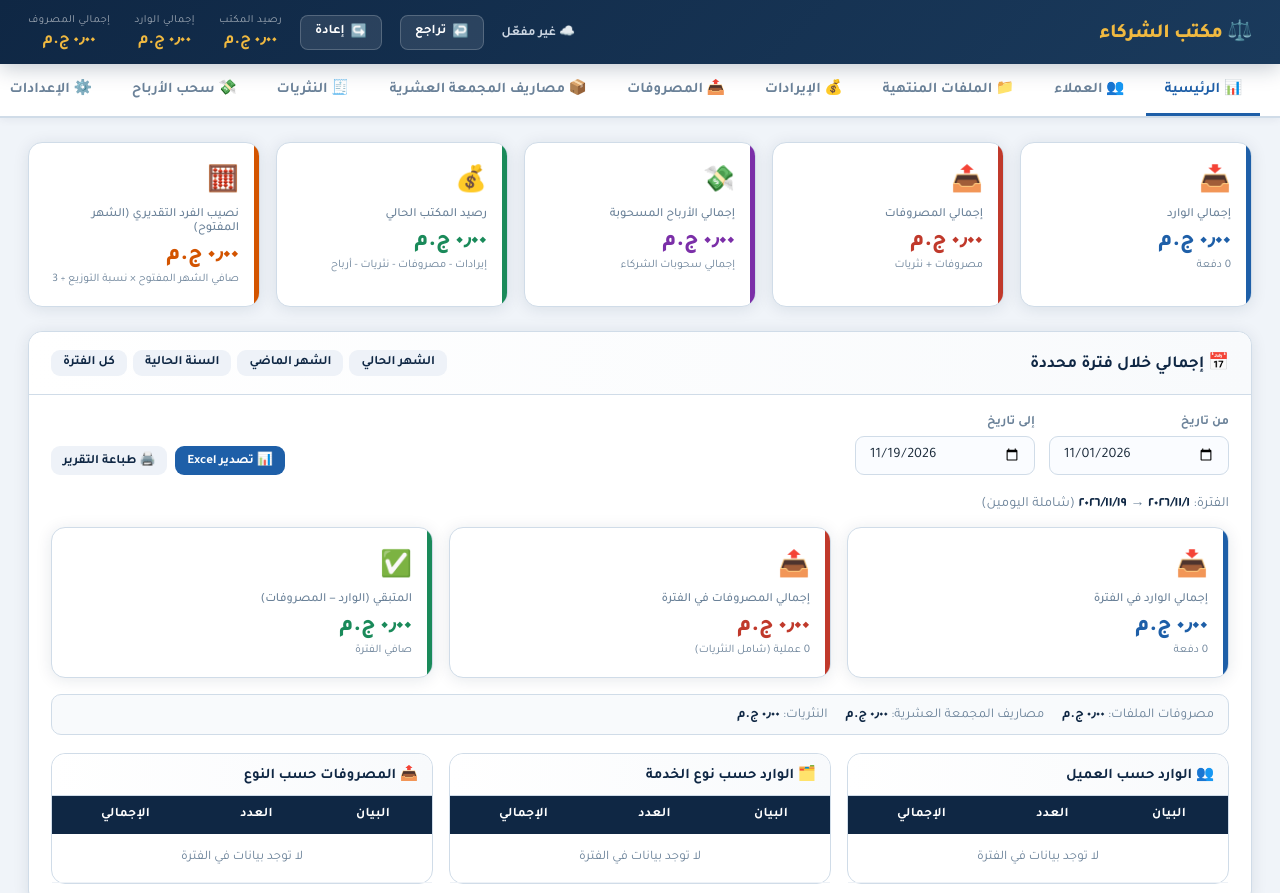
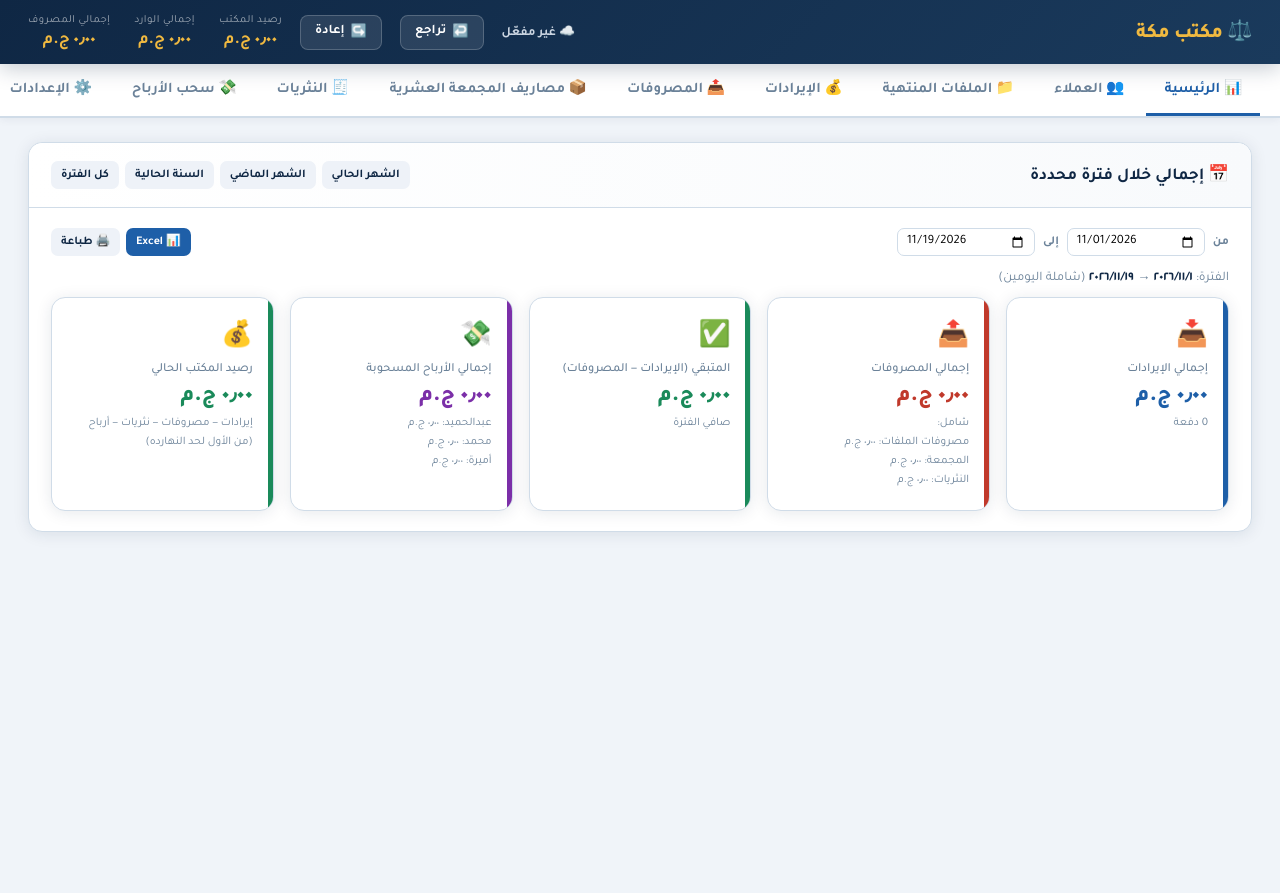
Before and after one commit to m7amedshahawy-1994/makkahoffice6, a plain HTML site: page index.html in a window 1280 px wide. Shown: the top 893 px of the page. After the commit the page ends 800 px from the top, so only its background shows below. Drawn offline with Linux system fonts and the light colour scheme.

Commit message:
Add files via upload

```diff
--- a/index.html
+++ b/index.html
@@ -6,11 +6,11 @@
 <meta name="theme-color" content="#0f2744">
 <meta name="mobile-web-app-capable" content="yes">
 <meta name="apple-mobile-web-app-capable" content="yes">
-<meta name="apple-mobile-web-app-title" content="مكتب الشركاء">
+<meta name="apple-mobile-web-app-title" content="مكتب مكة">
 <link rel="manifest" href="manifest.json">
 <link rel="icon" type="image/png" href="icon-192.png">
 <link rel="apple-touch-icon" href="icon-192.png">
-<title>نظام إدارة مكتب الشركاء</title>
+<title>نظام إدارة مكتب مكة</title>
 <link href="https://fonts.googleapis.com/css2?family=Tajawal:wght@300;400;500;700;800&display=swap" rel="stylesheet">
 <script src="https://cdnjs.cloudflare.com/ajax/libs/xlsx/0.18.5/xlsx.full.min.js"></script>
 <style>
@@ -104,6 +104,22 @@
   td { padding:10px 14px; color:var(--text); }
   .td-num { font-weight:700; color:var(--navy); font-variant-numeric: tabular-nums; }
   .td-muted { color:var(--muted); font-size:.82rem; }
+  .kpi-grid-3 { grid-template-columns:repeat(3,1fr); }
+  .btn.btn-xs { padding:4px 10px; font-size:.74rem; border-radius:7px; min-height:28px; line-height:1.4; gap:4px; }
+  .rng-row { display:flex; align-items:center; gap:6px 8px; flex-wrap:wrap; margin-bottom:12px; }
+  .rng-row label { font-size:.76rem; color:var(--muted); font-weight:600; margin:0; }
+  input.rng-date { padding:4px 8px; font-size:.8rem; border:1.5px solid var(--border); border-radius:7px; font-family:'Tajawal',sans-serif; width:138px; min-height:28px; background:#fff; }
+  .rng-actions { margin-inline-start:auto; display:flex; gap:6px; }
+  .kpi-sub { line-height:1.65; }
+  /* جدول العملاء: الأعمدة حسب المحتوى، والنص الطويل ينزل تحت بعضه */
+  .tbl-compact { font-size:.84rem; }
+  .tbl-compact thead th { white-space:normal; padding:9px 8px; line-height:1.3; vertical-align:middle; }
+  .tbl-compact td { padding:8px; vertical-align:middle; }
+  .tbl-compact td.c-fit { white-space:nowrap; width:1%; }
+  .tbl-compact td.c-name, .tbl-compact td.c-svc, .tbl-compact td.c-adr { white-space:normal; overflow-wrap:anywhere; line-height:1.45; }
+  .tbl-compact td.c-name { min-width:120px; }
+  .tbl-compact td.c-svc, .tbl-compact td.c-adr { min-width:90px; width:14%; }
+  @media(max-width:768px){ .tbl-compact { font-size:.8rem; } .tbl-compact td { padding:7px 6px; } .tbl-compact thead th { padding:8px 6px; } }
 
   .badge { display:inline-block; padding:3px 10px; border-radius:20px; font-size:.75rem; font-weight:700; }
   .badge-green { background:#e8f8f1; color:#1a8a5a; }
@@ -331,7 +347,7 @@
 </header>
 
 <nav id="main-nav">
-  <div class="nav-head"><span>⚖️ مكتب الشركاء</span><button class="nav-close" onclick="closeNav()" aria-label="إغلاق">✕</button></div>
+  <div class="nav-head"><span>⚖️ مكتب مكة</span><button class="nav-close" onclick="closeNav()" aria-label="إغلاق">✕</button></div>
   <button class="active" onclick="showPage('dashboard',this)">📊 الرئيسية</button>
   <button onclick="showPage('clients',this)">👥 العملاء</button>
   <button onclick="showPage('archived',this)">📁 الملفات المنتهية</button>
@@ -348,76 +364,29 @@
 
 <!-- ═══════════════ DASHBOARD ═══════════════ -->
 <div class="page active" id="page-dashboard">
-  <div class="kpi-grid">
-    <div class="kpi" style="--kpi-color:#1e5fa8">
-      <div class="kpi-icon">📥</div>
-      <div class="kpi-label">إجمالي الوارد</div>
-      <div class="kpi-value" id="kpi-income">0</div>
-      <div class="kpi-sub" id="kpi-income-count">0 دفعة</div>
-    </div>
-    <div class="kpi" style="--kpi-color:#c0392b">
-      <div class="kpi-icon">📤</div>
-      <div class="kpi-label">إجمالي المصروفات</div>
-      <div class="kpi-value" id="kpi-expense">0</div>
-      <div class="kpi-sub" id="kpi-expense-count">شامل النثريات</div>
-    </div>
-    <div class="kpi" style="--kpi-color:#7b2fa8">
-      <div class="kpi-icon">💸</div>
-      <div class="kpi-label">إجمالي الأرباح المسحوبة</div>
-      <div class="kpi-value" id="kpi-profits">0</div>
-      <div class="kpi-sub" id="kpi-profits-sub">إجمالي سحوبات الشركاء</div>
-    </div>
-    <div class="kpi" style="--kpi-color:#1a8a5a">
-      <div class="kpi-icon">💰</div>
-      <div class="kpi-label">رصيد المكتب الحالي</div>
-      <div class="kpi-value" id="kpi-balance">0</div>
-      <div class="kpi-sub">إيرادات - مصروفات - نثريات - أرباح</div>
-    </div>
-    <div class="kpi" style="--kpi-color:#d35400">
-      <div class="kpi-icon">🧮</div>
-      <div class="kpi-label">نصيب الفرد التقديري (الشهر المفتوح)</div>
-      <div class="kpi-value" id="kpi-share">0</div>
-      <div class="kpi-sub" id="kpi-share-sub">صافي الشهر المفتوح × نسبة التوزيع ÷ عدد الشركاء</div>
-    </div>
-  </div>
-
   <!-- ═══ إجمالي خلال فترة محددة ═══ -->
   <div class="card" style="margin-bottom:24px">
     <div class="card-header">
       <h2>📅 إجمالي خلال فترة محددة</h2>
       <div style="display:flex;gap:6px;flex-wrap:wrap">
-        <button class="btn btn-ghost btn-sm" onclick="setRangePreset('month')">الشهر الحالي</button>
-        <button class="btn btn-ghost btn-sm" onclick="setRangePreset('lastmonth')">الشهر الماضي</button>
-        <button class="btn btn-ghost btn-sm" onclick="setRangePreset('year')">السنة الحالية</button>
-        <button class="btn btn-ghost btn-sm" onclick="setRangePreset('all')">كل الفترة</button>
+        <button class="btn btn-ghost btn-xs" onclick="setRangePreset('month')">الشهر الحالي</button>
+        <button class="btn btn-ghost btn-xs" onclick="setRangePreset('lastmonth')">الشهر الماضي</button>
+        <button class="btn btn-ghost btn-xs" onclick="setRangePreset('year')">السنة الحالية</button>
+        <button class="btn btn-ghost btn-xs" onclick="setRangePreset('all')">كل الفترة</button>
       </div>
     </div>
     <div class="card-body">
-      <div style="display:flex;gap:14px;align-items:flex-end;flex-wrap:wrap;margin-bottom:18px">
-        <div class="form-group" style="min-width:180px">
-          <label>من تاريخ</label>
-          <input type="date" id="range-from" onchange="onRangeChange()">
-        </div>
-        <div class="form-group" style="min-width:180px">
-          <label>إلى تاريخ</label>
-          <input type="date" id="range-to" onchange="onRangeChange()">
-        </div>
-        <div style="display:flex;gap:8px;flex-wrap:wrap;margin-inline-start:auto">
-          <button class="btn btn-primary btn-sm" onclick="exportRangeExcel()">📊 تصدير Excel</button>
-          <button class="btn btn-ghost btn-sm" onclick="printRangeReport()">🖨️ طباعة التقرير</button>
-        </div>
+      <div class="rng-row">
+        <label for="range-from">من</label>
+        <input type="date" id="range-from" class="rng-date" onchange="onRangeChange()">
+        <label for="range-to">إلى</label>
+        <input type="date" id="range-to" class="rng-date" onchange="onRangeChange()">
+        <span class="rng-actions">
+          <button class="btn btn-primary btn-xs" onclick="exportRangeExcel()">📊 Excel</button>
+          <button class="btn btn-ghost btn-xs" onclick="printRangeReport()">🖨️ طباعة</button>
+        </span>
       </div>
       <div id="range-summary-body"></div>
-    </div>
-  </div>
-
-  <div class="card" style="margin-bottom:24px">
-    <div class="card-header"><h2>💸 ملخص سحوبات الشركاء</h2></div>
-    <div class="card-body">
-      <table>
-        <thead><tr><th>الشريك</th><th>إجمالي السحوبات</th></tr></thead>
-        <tbody id="partners-table-body"></tbody>
-      </table>
     </div>
   </div>
 </div>
@@ -445,11 +414,11 @@
         </select>
       </div>
       <div class="table-wrap" style="max-height:65vh;overflow-y:auto;">
-        <table>
+        <table class="tbl-compact">
           <thead style="position:sticky;top:0;z-index:10;">
             <tr>
               <th>#</th><th>الكود</th><th>الاسم</th><th>العنوان</th><th>نوع الخدمة</th>
-              <th>التكلفة المتفق عليها</th><th>المدفوع</th><th>المصاريف</th><th>الربح</th>
+              <th>المدفوع</th><th>المصاريف</th><th>الربح</th>
               <th>الحالة</th><th>إجراء</th>
             </tr>
           </thead>
@@ -737,7 +706,7 @@
     <div class="card-body">
       <p style="color:var(--muted);font-size:.88rem;margin-bottom:18px">اكتب أسماء الشركاء الحقيقية — هتتعكس في كل التقارير تلقائياً.</p>
       <div class="form-grid" style="grid-template-columns:1fr">
-        <div class="form-group"><label>اسم المكتب</label><input type="text" id="s-office-name" placeholder="مكتب الشركاء"></div>
+        <div class="form-group"><label>اسم المكتب</label><input type="text" id="s-office-name" placeholder="مكتب مكة"></div>
         <div class="form-group"><label>الشريك الأول</label><input type="text" id="s-p1" placeholder="الشريك الأول"></div>
         <div class="form-group"><label>الشريك الثاني</label><input type="text" id="s-p2" placeholder="الشريك الثاني"></div>
         <div class="form-group"><label>الشريك الثالث</label><input type="text" id="s-p3" placeholder="الشريك الثالث"></div>
@@ -1122,7 +1091,8 @@ let profits       = DB.get('profits')       || [];
 let pettyCash     = DB.get('pettyCash')     || [];
 let distributions = DB.get('distributions') || [];
 let activityLogs  = DB.get('activityLogs')  || [];
-let settings      = DB.get('settings')      || { officeName:'مكتب الشركاء', partners:['عبدالحميد','محمد','أميرة'], distRatio:67 };
+let settings      = DB.get('settings')      || { officeName:'مكتب مكة', partners:['عبدالحميد','محمد','أميرة'], distRatio:67 };
+function officeName(){ const n=((settings&&settings.officeName)||'').trim(); return (!n||n==='مكتب الشركاء')?'مكتب مكة':n; }
 let nextClientId  = parseInt(localStorage.getItem('mkb_nci')||'1');
 let nextPaymentId = parseInt(localStorage.getItem('mkb_npi')||'1');
 let nextExpenseId = parseInt(localStorage.getItem('mkb_nei')||'1');
@@ -1342,7 +1312,7 @@ function loadSettingsForm() {
   document.getElementById('s-carry-loss').checked = settings.carryLoss !== false;
 }
 function saveSettings() {
-  settings.officeName = document.getElementById('s-office-name').value.trim() || 'مكتب الشركاء';
+  settings.officeName = document.getElementById('s-office-name').value.trim() || 'مكتب مكة';
   settings.partners = [
     document.getElementById('s-p1').value.trim() || 'الشريك الأول',
     document.getElementById('s-p2').value.trim() || 'الشريك الثاني',
@@ -1353,7 +1323,7 @@ function saveSettings() {
   settings.carryLoss = document.getElementById('s-carry-loss').checked;
   document.getElementById('s-reserve-ratio').value = 100-ratio;
   save();
-  document.querySelector('header h1').innerHTML = `⚖️ <span>${settings.officeName}</span>`;
+  document.querySelector('header h1').innerHTML = `⚖️ <span>${officeName()}</span>`;
   const msg = document.getElementById('settings-saved');
   msg.style.display='inline'; setTimeout(()=>msg.style.display='none', 2000);
   renderAll();
@@ -2017,37 +1987,20 @@ function deleteProfit(id){
 }
 
 // ═══════════════ RENDER DASHBOARD ═══════════════
+function getOfficeTotals(){
+  const sum=arr=>arr.reduce((s,r)=>s+Number(r.amount||0),0);
+  const income=sum(payments);
+  const expense=sum(expenses)+sum(councilExp)+sum(pettyCash);
+  const withdrawn=sum(profits);
+  return {income,expense,withdrawn,balance:income-expense-withdrawn};
+}
 function renderDashboard(){
-  const totalIncome=payments.reduce((s,p)=>s+Number(p.amount),0);
-  const totalFilesExp=expenses.reduce((s,e)=>s+Number(e.amount),0)+councilExp.reduce((s,e)=>s+Number(e.amount),0);
-  const totalPetty=pettyCash.reduce((s,e)=>s+Number(e.amount),0);
-  const totalExpense=totalFilesExp+totalPetty;
-  const totalProfits=profits.reduce((s,p)=>s+Number(p.amount),0);
-  const balance=totalIncome-totalExpense-totalProfits;
-  const ratio=getDistRatio();
-  const openTotals=computePeriodTotals(getLastClosureToDate(), todayISO());
-  const share=computeDistribution(openTotals).perPartner;
-
-  document.getElementById('kpi-income').textContent=egp(totalIncome);
-  document.getElementById('kpi-expense').textContent=egp(totalExpense);
-  document.getElementById('kpi-profits').textContent=egp(totalProfits);
-  document.getElementById('kpi-balance').textContent=egp(balance);
-  document.getElementById('kpi-share').textContent=egp(share);
-  { const cin=getCarryIn();
-    document.getElementById('kpi-share-sub').textContent = cin>0 ? ('بعد خصم خسارة مرحّلة '+egp(cin)) : ('صافي الشهر المفتوح × نسبة التوزيع ÷ '+partnerCount()); }
-  document.getElementById('kpi-income-count').textContent=payments.length+' دفعة';
-  document.getElementById('kpi-expense-count').textContent=`مصروفات + نثريات`;
-  document.getElementById('hdr-balance').textContent=egp(balance);
-  document.getElementById('hdr-income').textContent=egp(totalIncome);
-  document.getElementById('hdr-expense').textContent=egp(totalExpense);
+  const T=getOfficeTotals();
+  document.getElementById('hdr-balance').textContent=egp(T.balance);
+  document.getElementById('hdr-income').textContent=egp(T.income);
+  document.getElementById('hdr-expense').textContent=egp(T.expense);
   renderRangeSummary();
-  document.querySelector('header h1').innerHTML=`⚖️ <span>${settings.officeName||'مكتب الشركاء'}</span>`;
-
-  const ptBody=document.getElementById('partners-table-body');
-  ptBody.innerHTML=getPartners().map(p=>{
-    const total=profits.filter(pr=>pr.partner===p).reduce((s,pr)=>s+Number(pr.amount),0);
-    return `<tr><td>${p}</td><td class="td-num">${egp(total)}</td></tr>`;
-  }).join('');
+  document.querySelector('header h1').innerHTML=`⚖️ <span>${officeName()}</span>`;
 }
 // ═══════════════ أدوات التاريخ والشركاء (مشتركة) ═══════════════
 const PARTNER_COLORS=['var(--blue)','var(--green)','var(--orange)','#7b2fa8','#16a085'];
@@ -2170,39 +2123,46 @@ function renderRangeSummary(){
   if(!ok){ el.innerHTML='<div class="alert alert-error show" style="display:block;margin:0">⚠️ تاريخ البداية بعد تاريخ النهاية، من فضلك عدّل التواريخ.</div>'; return; }
   const D=buildRangeData(from,to), t=D.t;
   const isLoss=t.remaining<0;
+  const sumA=arr=>arr.reduce((s,r)=>s+Number(r.amount||0),0);
+  const profR=profits.filter(x=>x.date&&x.date>=from&&x.date<=to);
+  const profTotal=sumA(profR);
+  const partnerLines=getPartners().map(pn=>escHtml(pn)+': '+egp(sumA(profR.filter(x=>x.partner===pn)))).join('<br>')||'لا يوجد شركاء';
+  const bal=getOfficeTotals().balance;
   el.innerHTML=`
-    <div style="margin-bottom:14px;color:var(--muted);font-size:.88rem">
+    <div style="margin-bottom:10px;color:var(--muted);font-size:.82rem">
       الفترة: <strong style="color:var(--navy)">${dateStr(from)}</strong> → <strong style="color:var(--navy)">${dateStr(to)}</strong> (شاملة اليومين)
     </div>
-    <div style="display:grid;grid-template-columns:repeat(auto-fit,minmax(220px,1fr));gap:16px;margin-bottom:16px">
-      <div class="kpi" style="--kpi-color:var(--blue)">
+    <div class="kpi-grid" style="margin-bottom:0">
+      <div class="kpi" style="--kpi-color:#1e5fa8">
         <div class="kpi-icon">📥</div>
-        <div class="kpi-label">إجمالي الوارد في الفترة</div>
+        <div class="kpi-label">إجمالي الإيرادات</div>
         <div class="kpi-value">${egp(t.income)}</div>
         <div class="kpi-sub">${t.incomeCount} دفعة</div>
       </div>
-      <div class="kpi" style="--kpi-color:var(--red)">
+      <div class="kpi" style="--kpi-color:#c0392b">
         <div class="kpi-icon">📤</div>
-        <div class="kpi-label">إجمالي المصروفات في الفترة</div>
+        <div class="kpi-label">إجمالي المصروفات</div>
         <div class="kpi-value">${egp(t.expensesTotal)}</div>
-        <div class="kpi-sub">${t.expenseCount} عملية (شامل النثريات)</div>
-      </div>
-      <div class="kpi" style="--kpi-color:${isLoss?'var(--red)':'var(--green)'}">
+        <div class="kpi-sub">شامل:<br>مصروفات الملفات: ${egp(t.filesExp)}<br>المجمعة: ${egp(t.councilTot)}<br>النثريات: ${egp(t.petty)}</div>
+      </div>
+      <div class="kpi" style="--kpi-color:${isLoss?'#c0392b':'#1a8a5a'}">
         <div class="kpi-icon">${isLoss?'⚠️':'✅'}</div>
-        <div class="kpi-label">المتبقي (الوارد − المصروفات)</div>
+        <div class="kpi-label">المتبقي (الإيرادات − المصروفات)</div>
         <div class="kpi-value">${egp(t.remaining)}</div>
         <div class="kpi-sub">${isLoss?'الفترة دي خسارة':'صافي الفترة'}</div>
       </div>
-    </div>
-    <div style="display:flex;gap:18px;flex-wrap:wrap;font-size:.84rem;color:var(--muted);background:#f8fafc;border:1px solid var(--border);border-radius:10px;padding:10px 14px;margin-bottom:18px">
-      <span>مصروفات الملفات: <strong style="color:var(--navy)">${egp(t.filesExp)}</strong></span>
-      <span>مصاريف المجمعة العشرية: <strong style="color:var(--navy)">${egp(t.councilTot)}</strong></span>
-      <span>النثريات: <strong style="color:var(--navy)">${egp(t.petty)}</strong></span>
-    </div>
-    <div style="display:grid;grid-template-columns:repeat(auto-fit,minmax(280px,1fr));gap:16px">
-      ${rangeTableHTML('👥 الوارد حسب العميل',D.byClient,true)}
-      ${rangeTableHTML('🗂️ الوارد حسب نوع الخدمة',D.byService,true)}
-      ${rangeTableHTML('📤 المصروفات حسب النوع',D.byExpType,true)}
+      <div class="kpi" style="--kpi-color:#7b2fa8">
+        <div class="kpi-icon">💸</div>
+        <div class="kpi-label">إجمالي الأرباح المسحوبة</div>
+        <div class="kpi-value">${egp(profTotal)}</div>
+        <div class="kpi-sub">${partnerLines}</div>
+      </div>
+      <div class="kpi" style="--kpi-color:${bal<0?'#c0392b':'#1a8a5a'}">
+        <div class="kpi-icon">💰</div>
+        <div class="kpi-label">رصيد المكتب الحالي</div>
+        <div class="kpi-value">${egp(bal)}</div>
+        <div class="kpi-sub">إيرادات − مصروفات − نثريات − أرباح<br>(من الأول لحد النهارده)</div>
+      </div>
     </div>
   `;
 }
@@ -2212,7 +2172,7 @@ function printRangeReport(){
   const D=buildRangeData(from,to), t=D.t;
   const area=document.getElementById('range-print-area');
   area.innerHTML=`
-    <div class="print-header" style="display:block"><h2>📅 تقرير فترة — ${escHtml(settings.officeName||'مكتب الشركاء')}</h2>
+    <div class="print-header" style="display:block"><h2>📅 تقرير فترة — ${escHtml(officeName())}</h2>
       <p>من ${dateStr(from)} إلى ${dateStr(to)} — تاريخ الطباعة: ${dateStr(todayISO())}</p></div>
     <table><thead><tr><th>البند</th><th>القيمة</th></tr></thead><tbody>
       <tr><td>إجمالي الوارد (${t.incomeCount} دفعة)</td><td class="td-num">${egp(t.income)}</td></tr>
@@ -2237,7 +2197,7 @@ function exportRangeExcel(){
   const wb=XLSX.utils.book_new();
   const add=(name,rows)=>XLSX.utils.book_append_sheet(wb,XLSX.utils.aoa_to_sheet(rows),name);
   add('الملخص',[
-    ['تقرير فترة', settings.officeName||'مكتب الشركاء'],
+    ['تقرير فترة', officeName()],
     ['من',from],['إلى',to],[],
     ['إجمالي الوارد',t.income],['عدد الدفعات',t.incomeCount],
     ['مصروفات الملفات',t.filesExp],['مصاريف المجمعة العشرية',t.councilTot],['النثريات',t.petty],
@@ -2276,23 +2236,22 @@ function renderClients(){
     const expWarn=cexp>paid?'<span class="warning-badge">⚠️ مطلوب فلوس</span>':'';
     const statusBadge=c.status==='جاري'?'badge-blue':c.status==='متوقف'?'badge-orange':'badge-green';
     return `<tr>
-      <td class="td-muted" style="text-align:center;font-weight:700">${idx+1}</td>
-      <td><span class="badge badge-blue">${c.id}</span></td>
-      <td><strong>${c.name}</strong>${expWarn}</td>
-      <td class="td-muted">${c.address||'—'}</td>
-      <td>${c.service||'—'}</td>
-      <td class="td-num">${egp(c.cost)}</td>
-      <td class="td-num" style="color:var(--green)">${egp(paid)}</td>
-      <td class="td-num" style="color:var(--orange)">${egp(cexp)}</td>
-      <td class="td-num" style="color:${profit>=0?'var(--green)':'var(--red)'}"><strong>${egp(profit)}</strong></td>
-      <td>
+      <td class="td-muted c-fit" style="text-align:center;font-weight:700">${idx+1}</td>
+      <td class="c-fit"><span class="badge badge-blue">${c.id}</span></td>
+      <td class="c-name"><strong>${c.name}</strong>${expWarn}</td>
+      <td class="td-muted c-adr">${c.address||'—'}</td>
+      <td class="c-svc">${c.service||'—'}</td>
+      <td class="td-num c-fit" style="color:var(--green)">${egp(paid)}</td>
+      <td class="td-num c-fit" style="color:var(--orange)">${egp(cexp)}</td>
+      <td class="td-num c-fit" style="color:${profit>=0?'var(--green)':'var(--red)'}"><strong>${egp(profit)}</strong></td>
+      <td class="c-fit">
         <select class="badge ${statusBadge}" style="border:none;cursor:pointer;font-family:'Tajawal',sans-serif;font-size:.75rem;font-weight:700;" onchange="changeClientStatus('${c.id}',this.value)">
           <option value="جاري" ${c.status==='جاري'?'selected':''}>جاري</option>
           <option value="متوقف" ${c.status==='متوقف'?'selected':''}>متوقف</option>
           <option value="تم" ${c.status==='تم'?'selected':''}>تم ✓</option>
         </select>
       </td>
-      <td><div style="display:flex;gap:4px">
+      <td class="c-fit"><div style="display:flex;gap:4px">
         <button class="btn btn-ghost btn-sm" onclick="viewClientDetail('${c.id}')">👁</button>
         <button class="btn btn-ghost btn-sm" onclick="editClient('${c.id}')">✏️</button>
         <button class="btn btn-danger btn-sm" onclick="deleteClient('${c.id}')">🗑</button>
```
Also changed, not shown: manifest.json.
